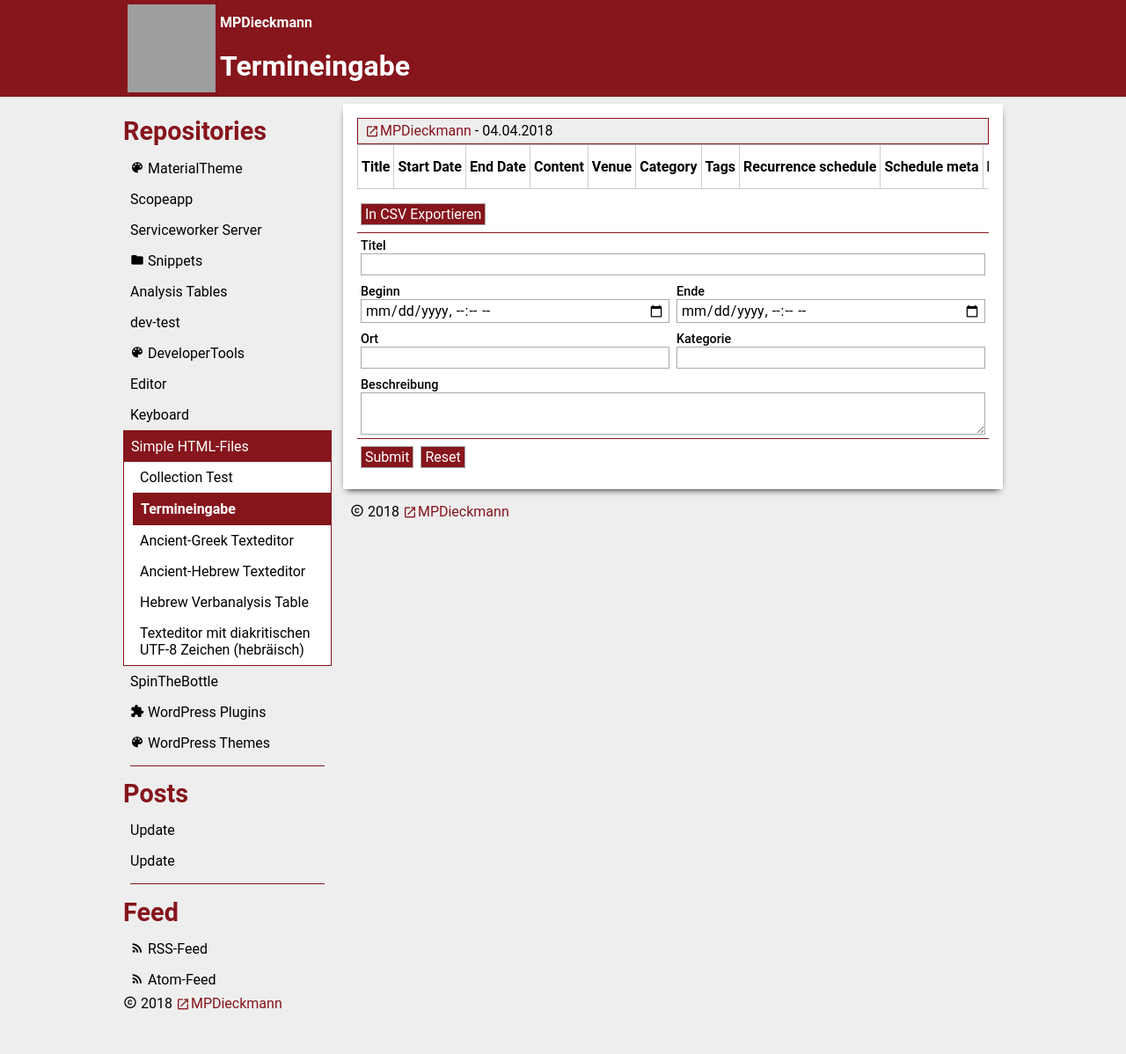
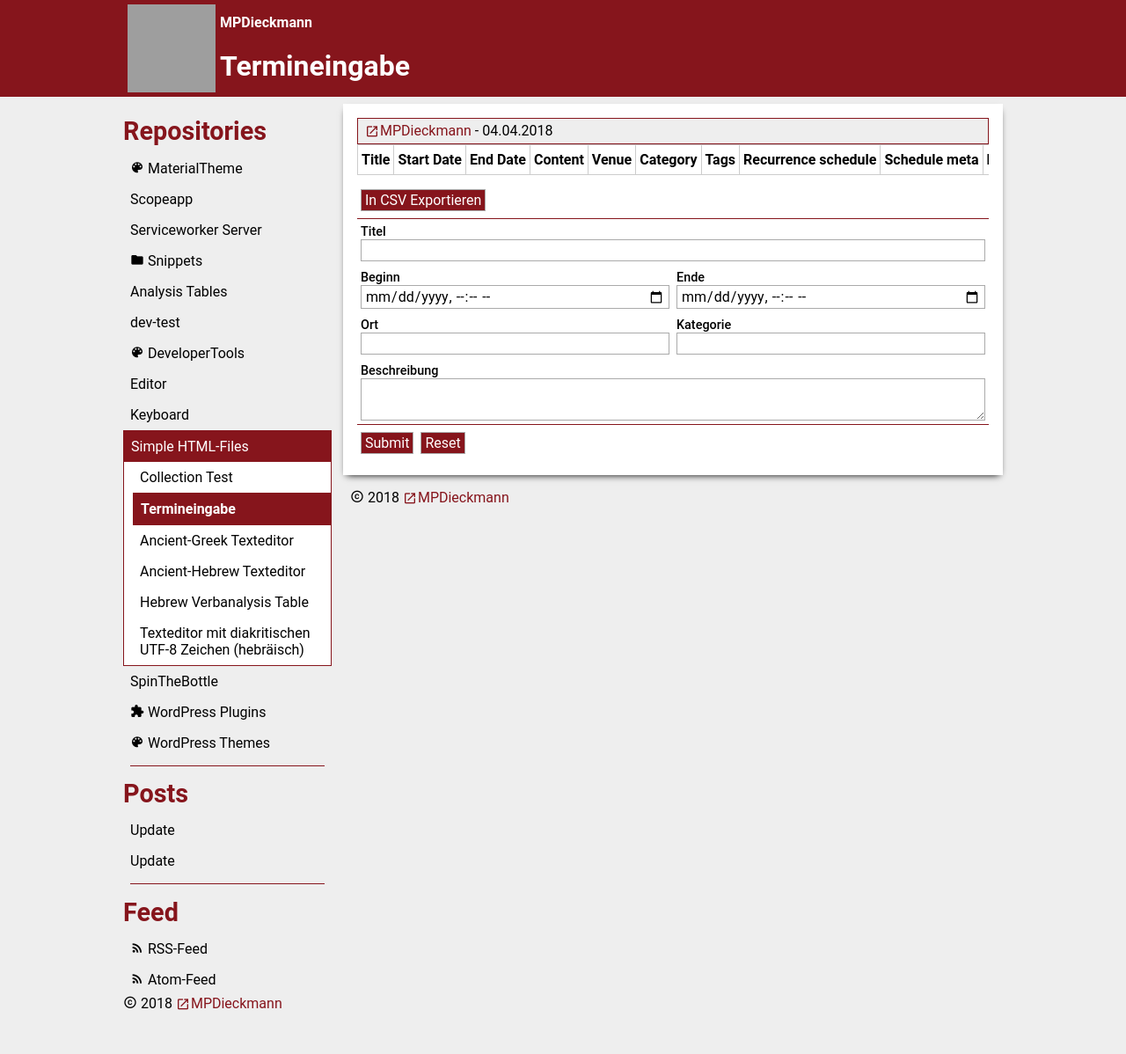
Before and after one commit to MPDieckmann/mpdieckmann.github.io, a Jekyll site: the page built from _repositories/simple/eventToCSV.html, in a window 1280 px wide. Shown: the whole page at 88% size. Built offline with Jekyll 4.4.1, drawn with Linux system fonts in a browser that asks for light colours; some web fonts are replaced; grey boxes are pictures that could not be loaded.

Commit message:
Update eventToCSV.html

```diff
--- a/_repositories/simple/eventToCSV.html
+++ b/_repositories/simple/eventToCSV.html
@@ -88,7 +88,7 @@
   margin: 0.5em 0.25em;
   float: left;
 }
-th>input[button] {
+th>input[type="button"] {
   margin: 0;
   float: none;
 }
```
